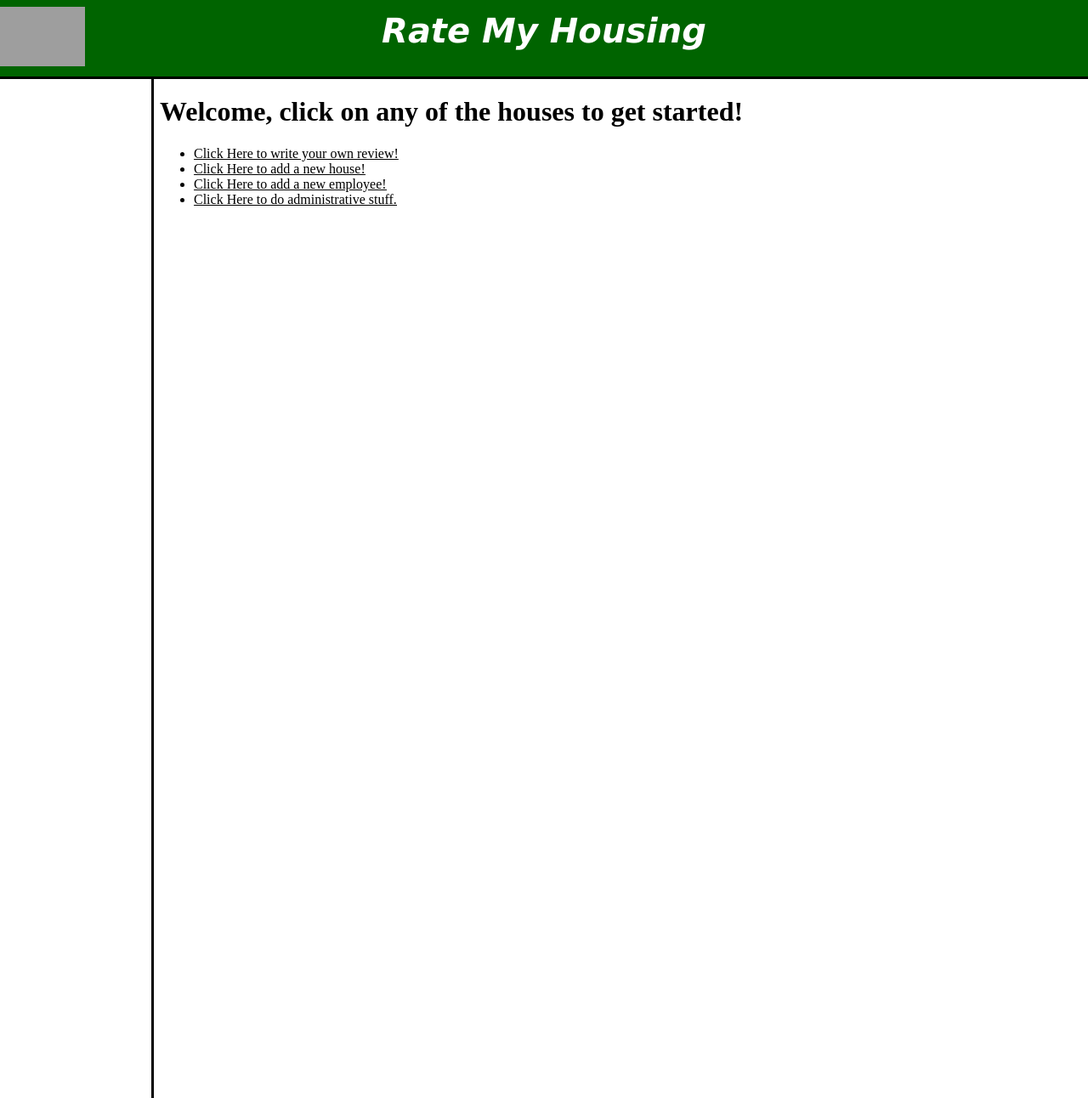
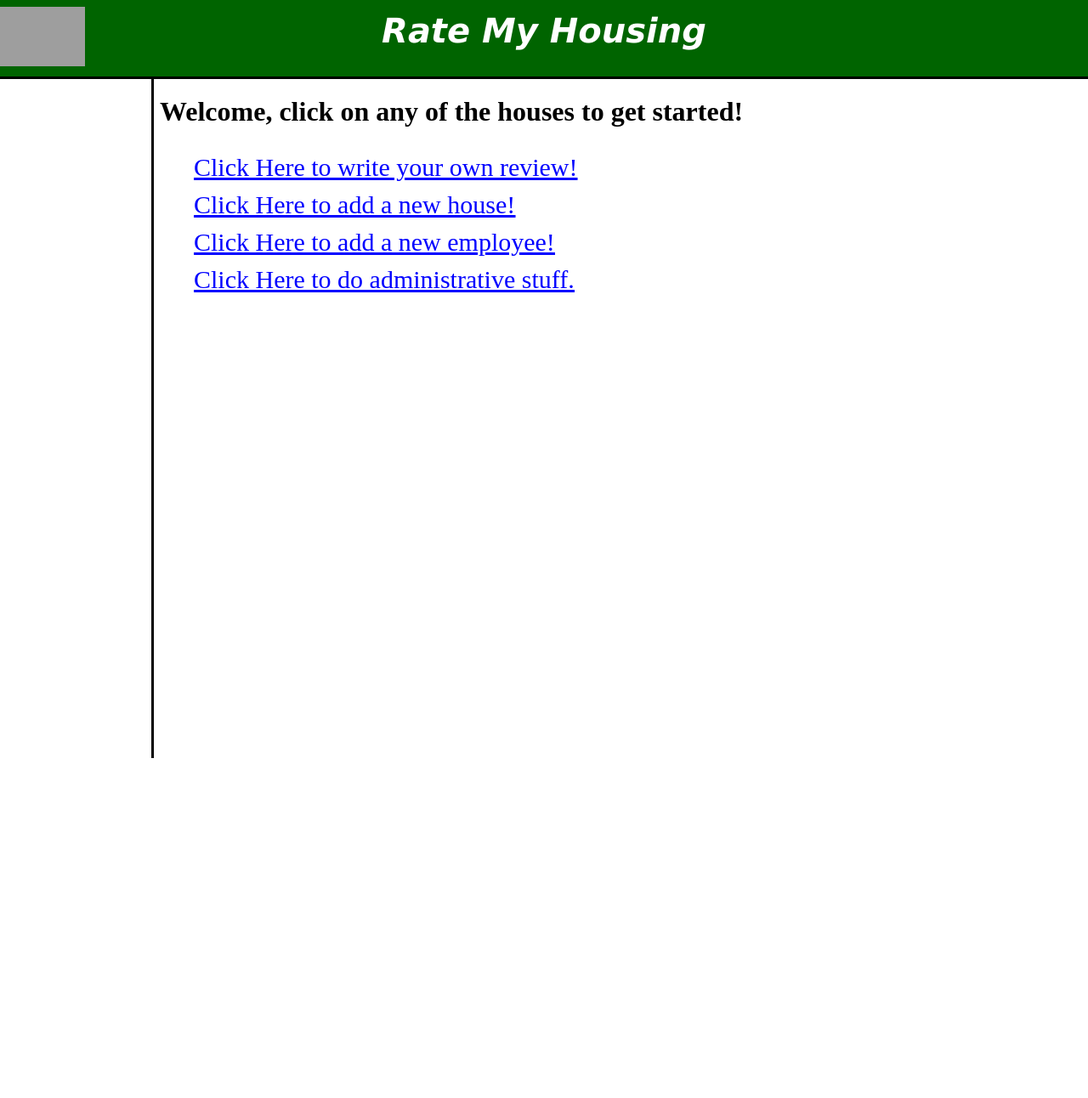
Before and after one commit to keanedawg/CS313-01, a PHP site: page /cs313-07/main.php in a window 1280 px wide. Shown: the whole page at 85% size. After the commit the page ends 892 px from the top, so only its background shows below. Run offline with PHP 8.4, Linux system fonts and the light colour scheme; data that the repository does not hold is empty; some libraries are stand-ins or nearby versions; grey boxes are pictures that could not be loaded.

Commit message:
Increased fonts and color in main.php

```diff
--- a/cs313-07/basic.css
+++ b/cs313-07/basic.css
@@ -12,7 +12,7 @@
     position:absolute;
     left:0; top:100px; bottom: 0;
     width: 178px;
-    height: 150%;
+    height: 100%;
     margin-top: -8px;
     border-right-style: solid;
     border-right-color: black;
@@ -23,6 +23,16 @@
     position: absolute;
     left:178px; top:92px; right:0; bottom:0;
     height: 100%;
+}
+
+.main-links {
+    font-size: 30px;
+    list-style: none;
+    color: blue;
+}
+
+.main-links li {
+    margin-top: 10px;
 }
 
 .createemployee {
--- a/cs313-07/main.php
+++ b/cs313-07/main.php
@@ -15,7 +15,7 @@ $myDb = get_db();
 
 <div class="main">
     <h1>Welcome, click on any of the houses to get started!</h1>
-    <ul>
+    <ul class="main-links">
         <li><a href="writereview.php"><u>Click Here to write your own review!<u></a><br></li>
         <li><a href="createhouse.php"><u>Click Here to add a new house!<u></a><br></li>
         <li><a href="createemployee.php"><u>Click Here to add a new employee!<u></a><br></li>
```
